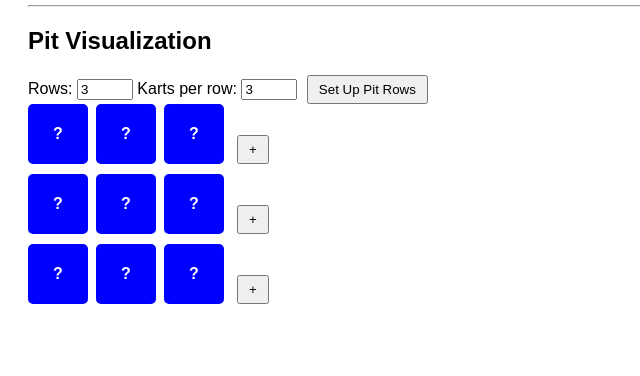
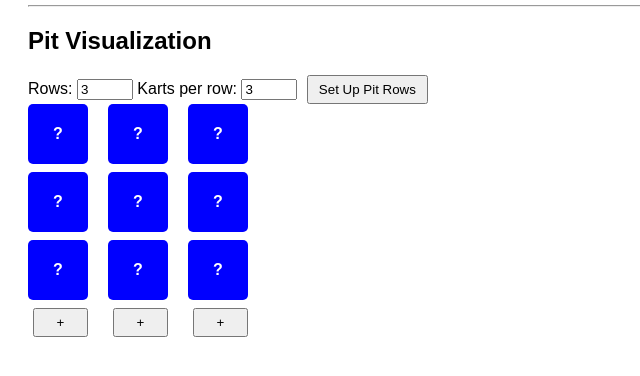
Before and after one commit to danieldobiszmotokary-jpg/SKCEB-Kart-Tracker-v2, a website: page public/index.html in a window 1280 px wide. Both pictures are taken after a click on the button "Set Up Pit Rows". Shown: the part 140-516 px from the top of the page, without its empty margins (0-640 px from the left). Drawn offline with Linux system fonts and the light colour scheme.

Commit message:
Update styles.css

```diff
--- a/public/styles.css
+++ b/public/styles.css
@@ -1,4 +1,29 @@
-body { font-family: Arial, sans-serif; padding: 20px; }
-.row { display: flex; gap: 8px; margin-bottom: 10px; align-items: flex-end; }
-.kart { width: 60px; height: 60px; display:flex; align-items:center; justify-content:center; color:white; font-weight:bold; border-radius:5px; cursor:pointer; }
-button { padding: 5px 10px; margin-left:5px; }
+body {
+    font-family: Arial, sans-serif;
+    padding: 20px;
+}
+
+.row {
+    display: flex;
+    flex-direction: column; /* karts stacked vertically */
+    gap: 8px;
+    margin-right: 20px; /* space between rows */
+    float: left; /* rows horizontal */
+}
+
+.kart {
+    width: 60px;
+    height: 60px;
+    display: flex;
+    align-items: center;
+    justify-content: center;
+    color: white;
+    font-weight: bold;
+    border-radius: 5px;
+    cursor: pointer;
+}
+
+button {
+    padding: 5px 10px;
+    margin-left: 5px;
+}
```
